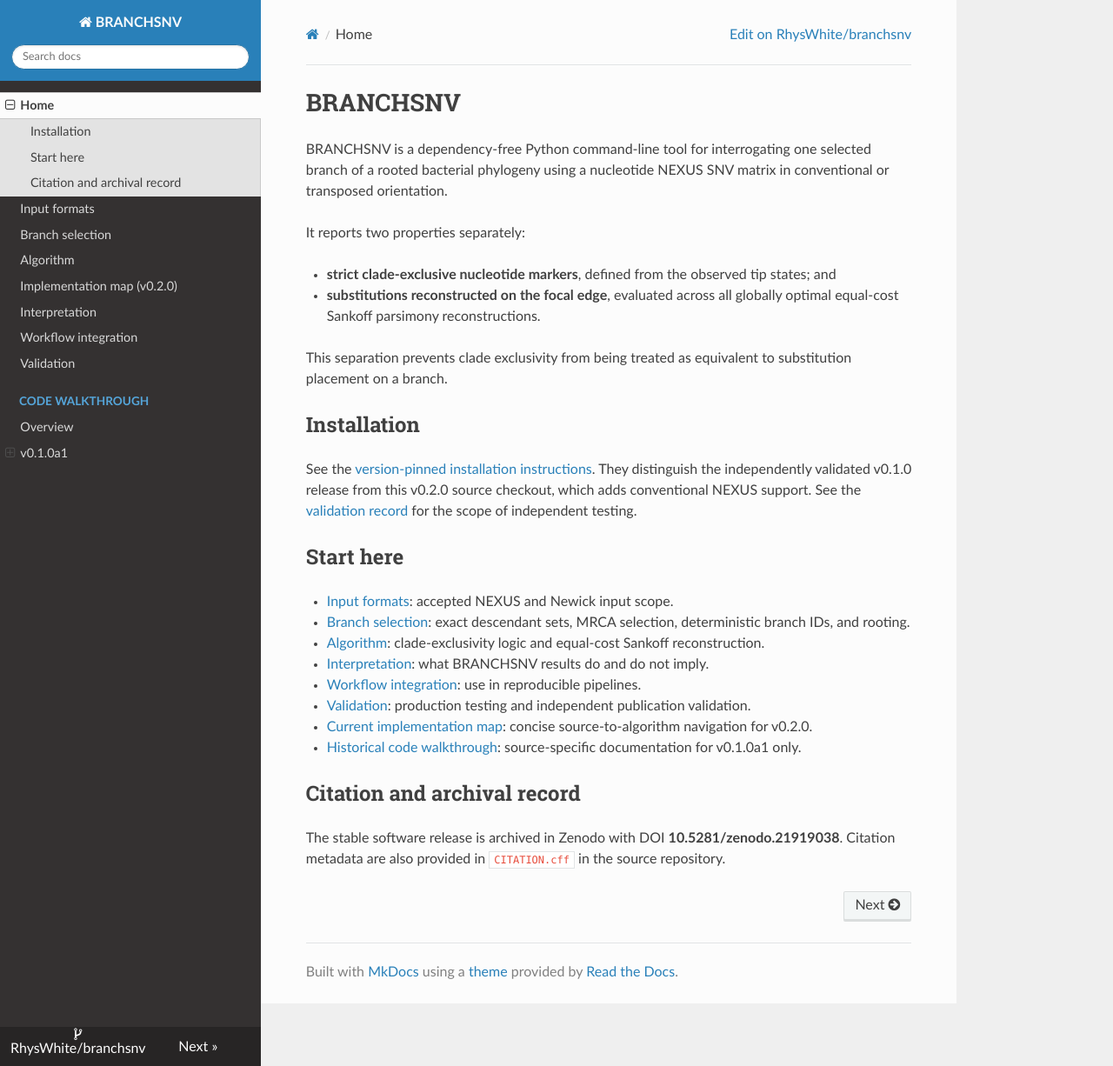
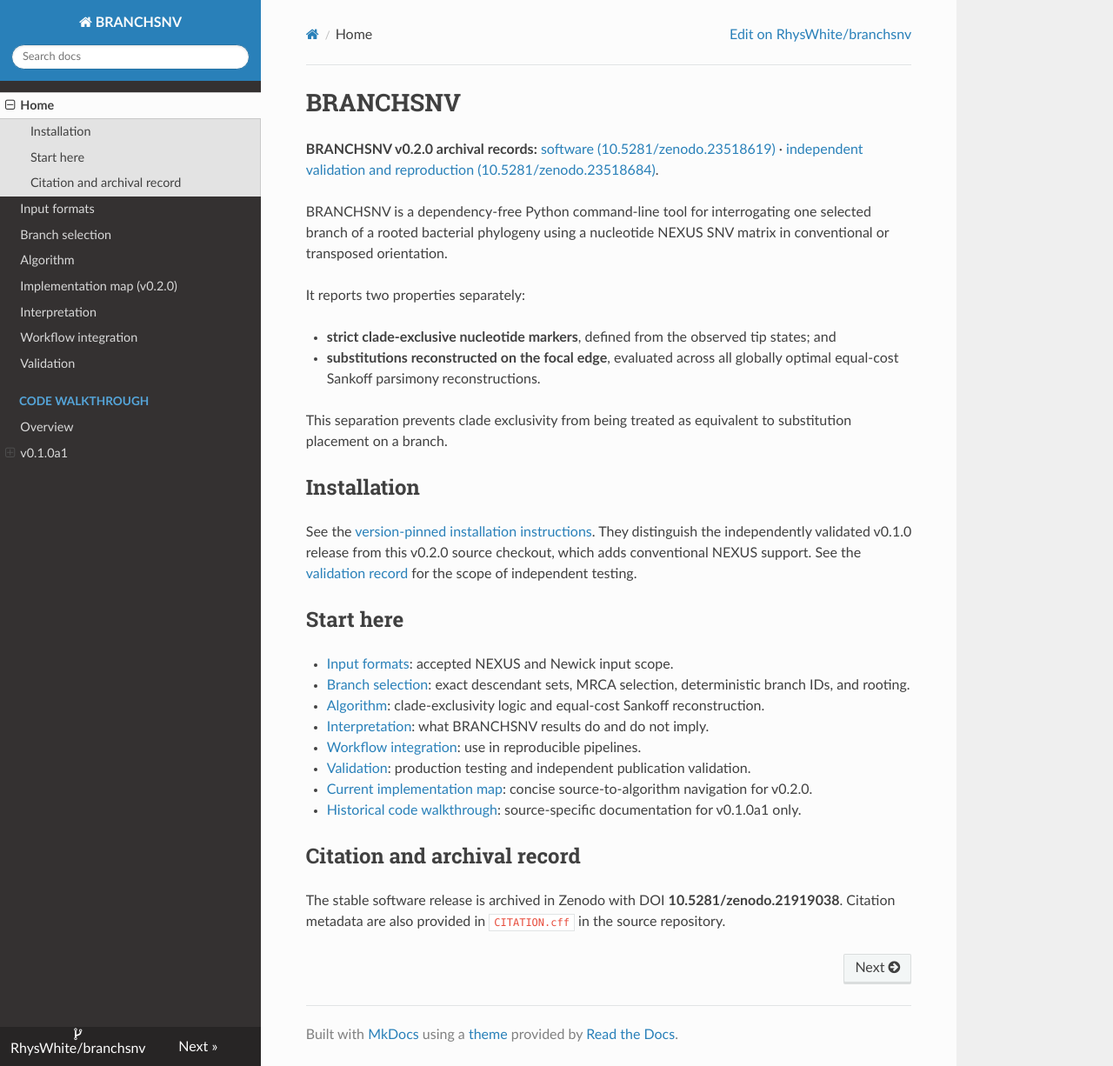
Before and after one commit to RhysWhite/branchsnv, an MkDocs documentation site: the page built from docs/index.md, in a window 1280 px wide and 1226 px high. Shown: the whole window at 87% size. Built offline with MkDocs 1.6.1, drawn with Linux system fonts in a browser that asks for light colours; nearby versions of some CDN libraries.

Commit message:
docs: cite verified BRANCHSNV v0.2.0 Zenodo DOIs

```diff
--- a/docs/index.md
+++ b/docs/index.md
@@ -1,4 +1,6 @@
 # BRANCHSNV
+
+**BRANCHSNV v0.2.0 archival records:** [software (10.5281/zenodo.23518619)](https://doi.org/10.5281/zenodo.23518619) · [independent validation and reproduction (10.5281/zenodo.23518684)](https://doi.org/10.5281/zenodo.23518684).
 
 BRANCHSNV is a dependency-free Python command-line tool for interrogating one selected branch of a rooted bacterial phylogeny using a nucleotide NEXUS SNV matrix in conventional or transposed orientation.
 
```
Also changed, not shown: README.md (+4 -2 lines), VALIDATION_REPORT.md (+2 -0 lines), docs/validation.md (+2 -0 lines), 1 other file.
